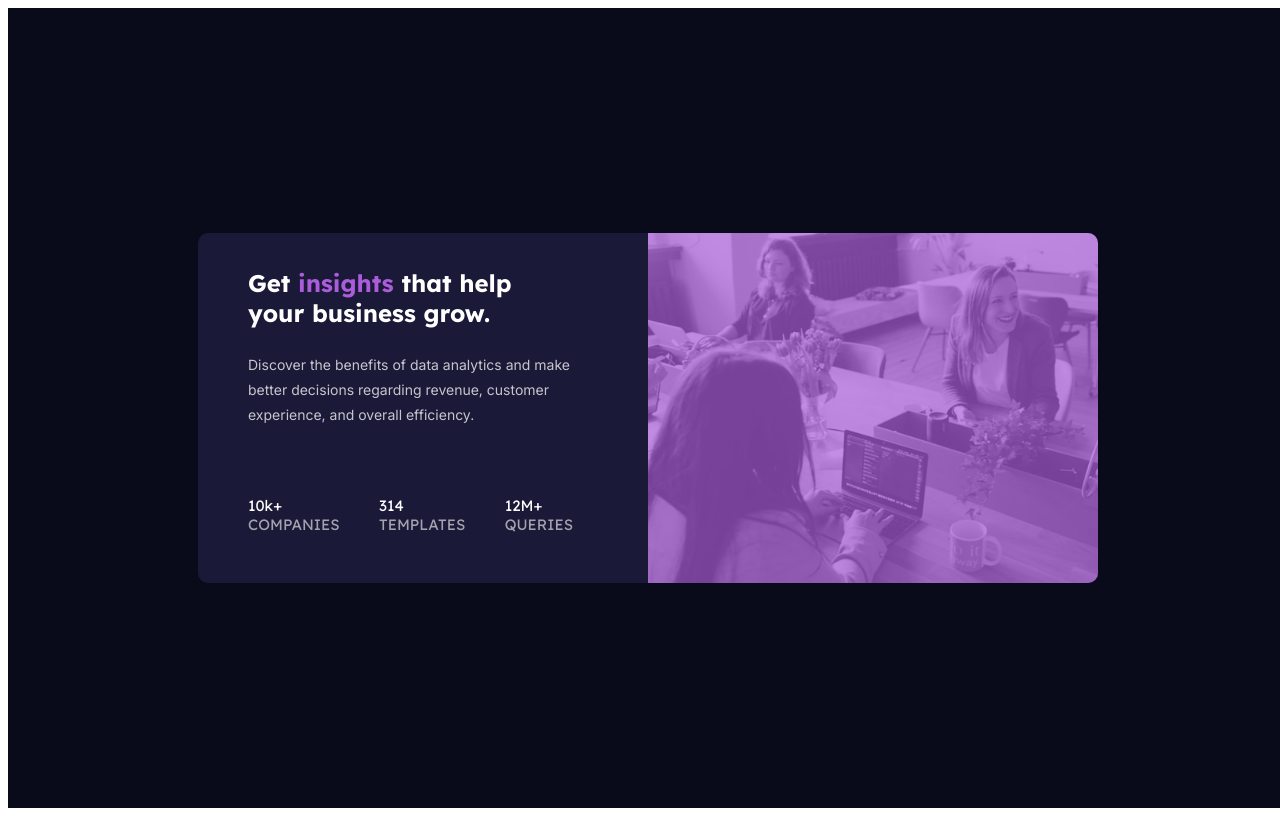
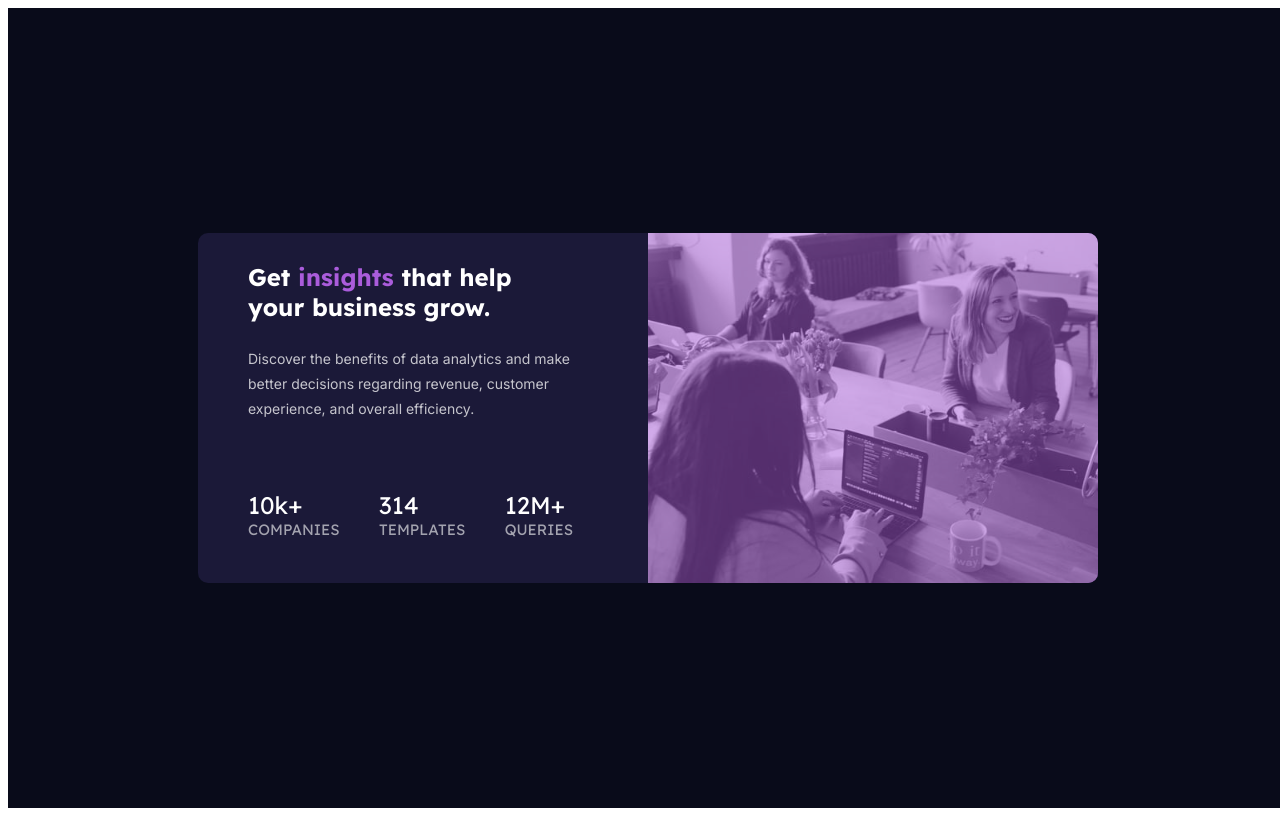
Before and after one commit to AlexisPiT/Day10, a plain HTML site: page index.html in a window 1280 px wide. Drawn offline with Linux system fonts and the light colour scheme; a web font is replaced by a local one.

Commit message:
Update preview.css

```diff
--- a/preview.css
+++ b/preview.css
@@ -58,12 +58,14 @@ span{
     width: 100%;
     height: 100%;
     object-fit: fill;
-    opacity: 0.3;
+    opacity: 0.5;
     border-top-right-radius: 10px;
     border-bottom-right-radius: 10px;
 }
 
-
+.top{
+    font-size: 1.5rem;
+}
 p{
   font-family: 'inter';
   color: hsla(0, 0%, 100%, 0.75);
```
